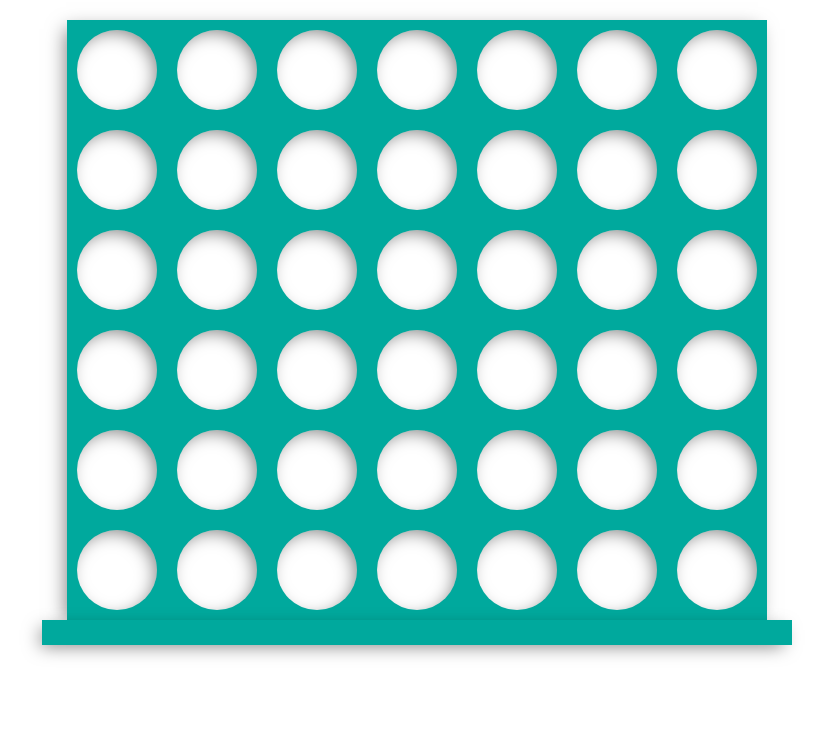
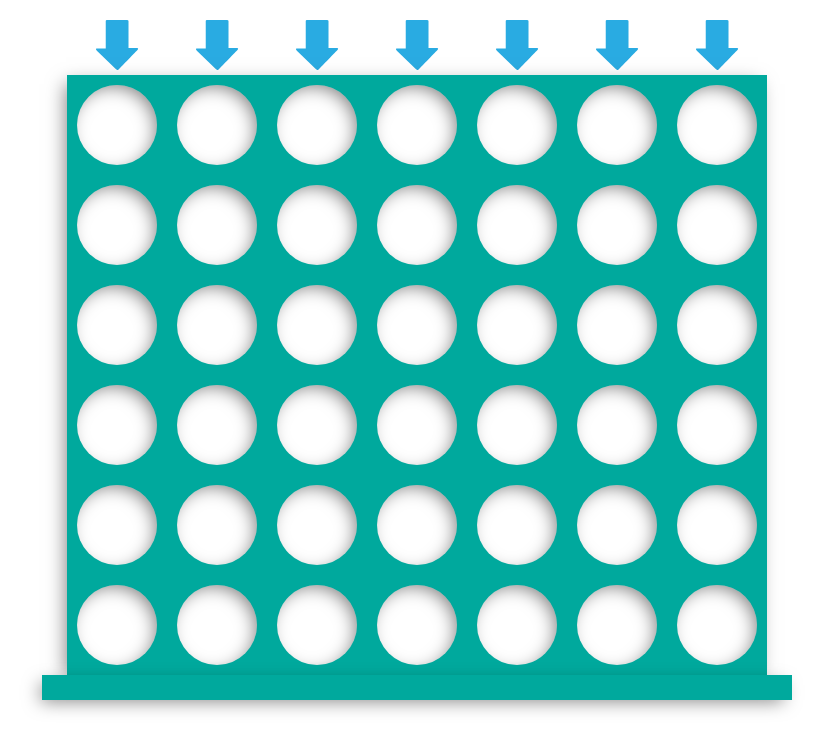
Before and after one commit to jinellebaterna/mosaic-app, a React (Create React App) app: page / in a window 1280 px wide. Shown: the top 750 px of the page, without its empty margins (223-1046 px from the left). Built offline with nearby package versions, Linux system fonts and the light colour scheme.

Commit message:
added arrows

```diff
--- a/src/components/Board/Board.js
+++ b/src/components/Board/Board.js
@@ -2,6 +2,7 @@ import React, { useState } from 'react';
 import PropTypes from 'prop-types';
 import styles from './Board.module.scss';
 import Slot from '../Slot/Slot';
+import ColumnDropArrow from '../ColumnDropArrow/ColumnDropArrow';
 
 function renderRow(slots) {
   return (
@@ -23,12 +24,23 @@ function getInitialBoardState(rowCount, columnCount) {
   return result;
 }
 
+function renderDropIcons(columnCount) {
+  const icons = [];
+  for (let i = 0; i < columnCount; i++) {
+    icons.push(<ColumnDropArrow />);
+  }
+  return icons;
+}
+
 const Board = ({ rowCount, columnCount }) => {
   // eslint-disable-next-line no-unused-vars
   const [boardState, setBoardState] = useState(getInitialBoardState(rowCount, columnCount));
 
   return (
     <div className={styles.board}>
+      <div className={styles.dropIcons}>
+        {renderDropIcons(columnCount)}
+      </div>
       <div className={styles.container}>
         {boardState.map((row) => renderRow(row))}
       </div>
--- a/src/components/Board/Board.module.scss
+++ b/src/components/Board/Board.module.scss
@@ -5,6 +5,10 @@
   flex-direction: column;
   align-items: center;
   margin: 20px;
+
+  .dropIcons {
+    display: flex;
+  }
 
   .container {
     background-color: $boardColor; //TODO: move to variables scss
--- /dev/null
+++ b/src/components/ColumnDropArrow/ColumnDropArrow.js
@@ -0,0 +1,11 @@
+import React from 'react';
+import styles from './ColumnDropArrow.module.scss';
+import { ReactComponent as DownArrowIcon } from '../../icons/down-arrow-icon.svg';
+
+const ColumnDropArrow = () => (
+  <div className={styles.columnDropArrow}>
+    <DownArrowIcon />
+  </div>
+);
+
+export default ColumnDropArrow;
--- /dev/null
+++ b/src/components/ColumnDropArrow/ColumnDropArrow.module.scss
@@ -0,0 +1,20 @@
+@import '../../styles';
+
+.columnDropArrow {
+  display: flex;
+  justify-content: center;
+  width: 100px;
+  margin-bottom: 5px;
+
+  > svg {
+    width: 50%;
+    fill: $arrowColor;
+  }
+
+  &:hover {
+    cursor: pointer;
+    > svg {
+      fill: $arrowHoverColor;
+    }
+  }
+}
--- a/src/styles.scss
+++ b/src/styles.scss
@@ -1,4 +1,6 @@
 $boardColor: #00A99D;
+$arrowColor: #29ABE2;
+$arrowHoverColor: #0071BC;
 
 $emptySlotColor: white;
 $player1Color: #C1272D;
```
Also changed, not shown: src/icons/down-arrow-icon.svg (added), src/logo.svg (deleted).
